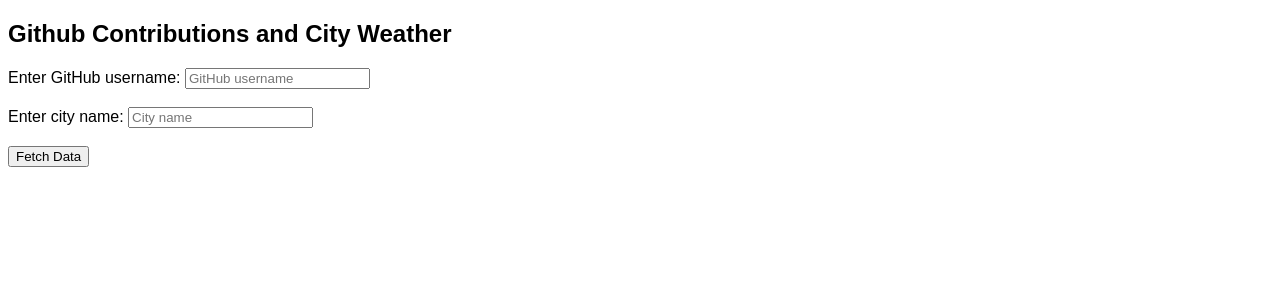
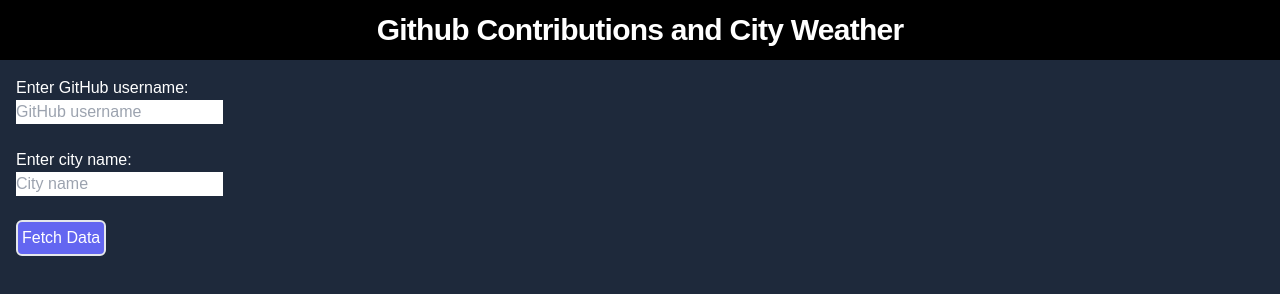
Before and after one commit to SevenImm/Proyect-01, a plain HTML site: page Stats-page.html in a window 1280 px wide. Drawn offline with nearby package versions, Linux system fonts and the light colour scheme.

Commit message:
Added html functionality and toggled classes

```diff
--- a/Stats-page.html
+++ b/Stats-page.html
@@ -1,5 +1,6 @@
 <!DOCTYPE html>
 <html>
+
 <head>
   <style>
     body {
@@ -7,22 +8,30 @@
     }
   </style>
 </head>
-  <body>
 
-  <h2>Github Contributions and City Weather</h2>
-
-  <label for="username">Enter GitHub username:</label>
+<body class="bg-slate-800">
+  <div class="md:flex md:items-center md:justify-between">
+    <div class="min-w-0 flex-1">
+      <h2
+        class="text-2xl font-bold leading-7 text-white sm:truncate sm:text-3xl sm:tracking-tight bg-black p-3 text-center">
+        Github Contributions and City Weather</h2>
+    </div>
+  </div>
+  <!-- Github component -->
+  <div id="userInputSection" class="container mx-auto p-4">
+    <label for="username" class="text-white">Enter GitHub username:</label><br>
     <input type="text" id="username" placeholder="GitHub username" autocomplete="on"><br><br>
-
-  <label for="city">Enter city name:</label>
+    <!-- City component -->
+    <label for="city" class="text-white">Enter city name:</label><br>
     <input type="text" id="city" placeholder="City name" autocomplete="on"><br><br>
-
-  <button id="fetchButton">Fetch Data</button>
-
+    <!-- Fetch data button -->
+    <button class="border-2 rounded-md p-1 bg-indigo-500 text-white" id="fetchButton">Fetch Data</button>
+  </div>
   <div id="contributions"></div>
   <div id="cityWeather"></div>
 
   <script src="./assets/script.js"></script>
+  <script src="https://cdn.tailwindcss.com"></script>
+</body>
 
-  </body>
 </html>
```
Lines whose indentation alone changed are shown as unchanged.
